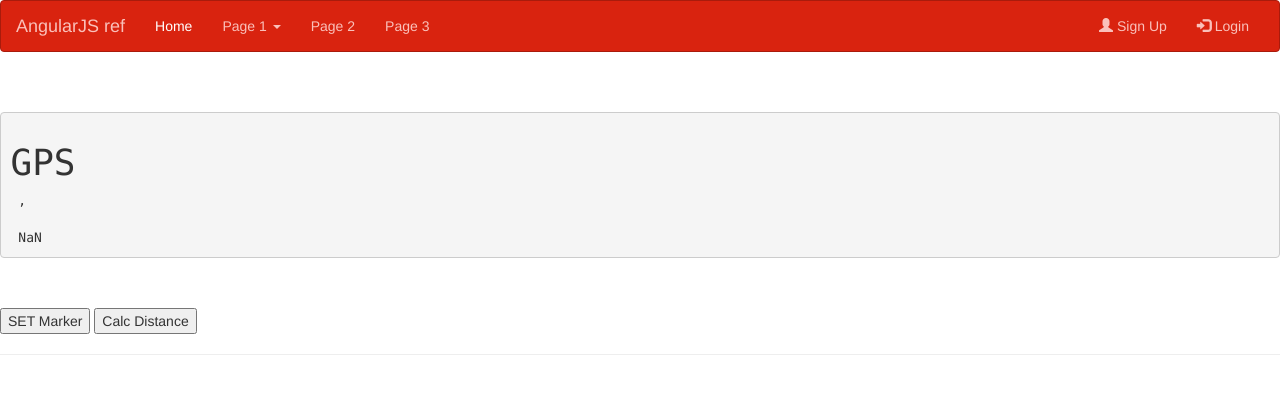
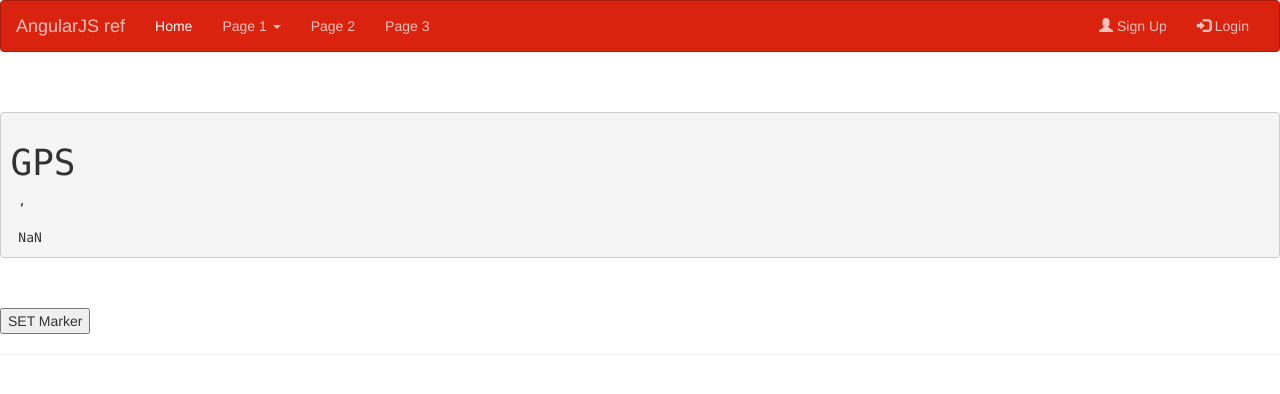
Before and after one commit to ashToscano/web, a plain HTML site: page index.html in a window 1280 px wide. Drawn offline with nearby package versions, Linux system fonts and the light colour scheme; some packages are replaced by stand-ins of ours; a script that the page names is missing.

Commit message:
Update index.html

```diff
--- a/index.html
+++ b/index.html
@@ -62,7 +62,6 @@
 <pre><h1>GPS</h1> {{GPSlat}}, {{GPSlon}} <br><br> {{calcD}}</pre>
 <br><br>
 <button ng-click="setMarker()">SET Marker</button>
-<button ng-click="calcD()">Calc Distance</button>
 
   <p> <h3> </h3>
 
```
